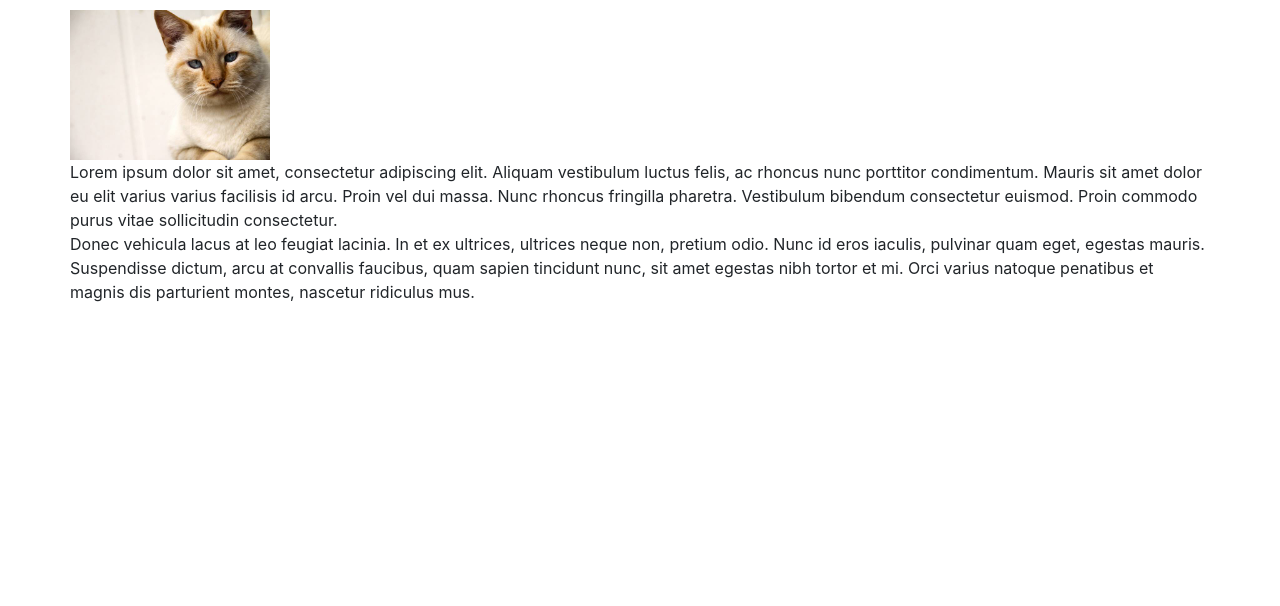
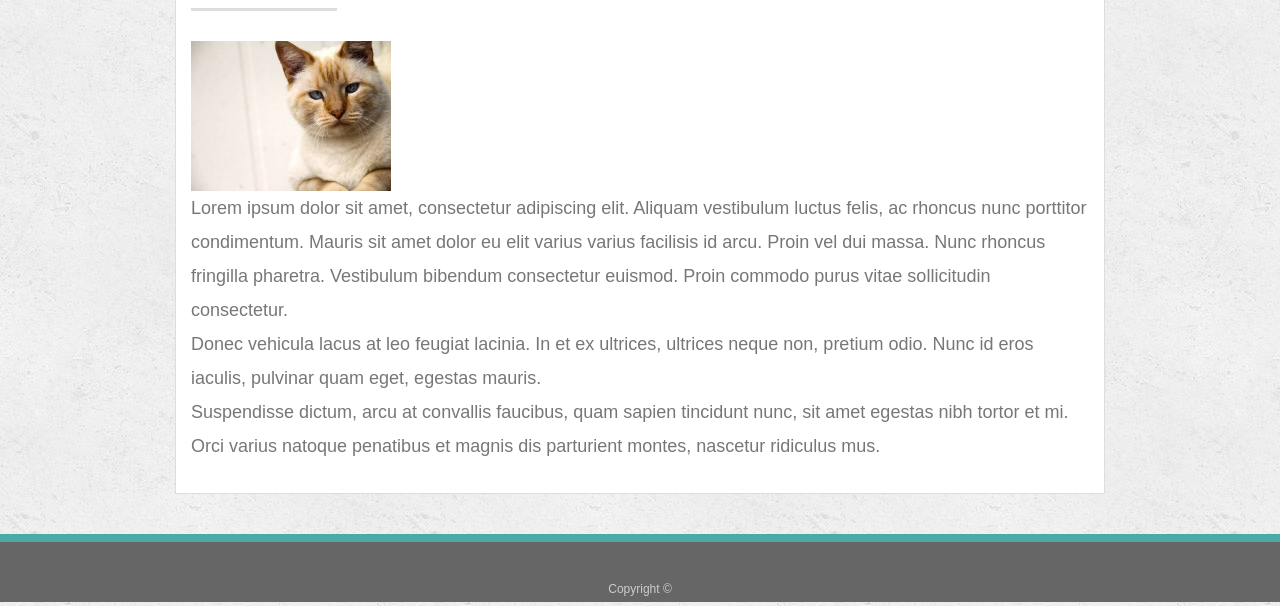
Before and after one commit to VJNap/bootstrap-portfolio, a plain HTML site: page index.html in a window 1280 px wide. Shown: the part 222-828 px from the top of the page. Before the commit the page ends 800 px from the top, so only its background shows below. Drawn offline with nearby package versions, Linux system fonts and the light colour scheme.

Commit message:
VN - Fixed meta tag in html and reinstituted all cut html and css changes.

```diff
--- a/assets/css/style.css
+++ b/assets/css/style.css
@@ -1,23 +1,23 @@
-/* body {
+body {
   font-family: Arial, "Helvetica Neue", Helvetica, sans-serif;
   font-size: 18px;
   line-height: 34px;
   color: #777777;
   background: url("../images/concrete_seamless.png");
-} */
+}
 
-/* * {
+* {
   box-sizing: border-box;
-} */
+}
 
 /* general */
 
-/* .container {
+ .container {
   width: 100%;
   max-width: 960px;
   margin: 0 auto;
   clear: both;
-} */
+}
 
 h1,
 h2,
--- a/index.html
+++ b/index.html
@@ -24,17 +24,17 @@
   </header>
 
   <div id="main-container" class="container">
-    <!-- <section class="main-section"> -->
+    <section class="main-section">
 
     <div class="row">
       <h1>About Me</h1>
       </div>
 
-      <div class="row">
+      <div class="row" style="float: left">
       <img src="assets/images/cat.jpg" class="auth-image" alt="Your Name">
       </div>
 
-    <div class="row">
+    <div class="row" style="float: left">
 
       <div class="col-xs-12">
         Lorem ipsum dolor sit amet, consectetur adipiscing elit. Aliquam vestibulum luctus felis, ac rhoncus nunc
@@ -45,29 +45,29 @@
 
     </div>
 
-    <div class="row">
+    <div class="row" style="float: left">
       <div class="col-xs-12">
         Donec vehicula lacus at leo feugiat lacinia. In et ex ultrices, ultrices neque non, pretium odio. Nunc id eros
         iaculis, pulvinar quam eget, egestas mauris.
       </div>
     </div>
 
-    <div class="row">
+    <div class="row" style="float: left">
       <div class="col-xs-12">
         Suspendisse dictum, arcu at convallis faucibus, quam sapien tincidunt nunc, sit amet egestas
         nibh tortor et mi. Orci varius natoque penatibus et magnis dis parturient montes, nascetur ridiculus mus.
       </div>
     </div>
-    <!-- </section> -->
+    </section>
 
   </div>
   </div>
 
-  <!-- <footer>
+  <footer>
     <div class="container">
       Copyright &copy;
     </div>
-  </footer> -->
+  </footer>
 </body>
 
 </html>
```
